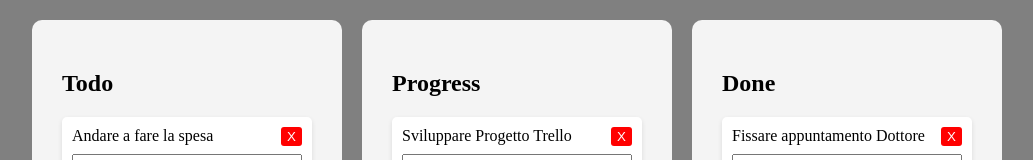
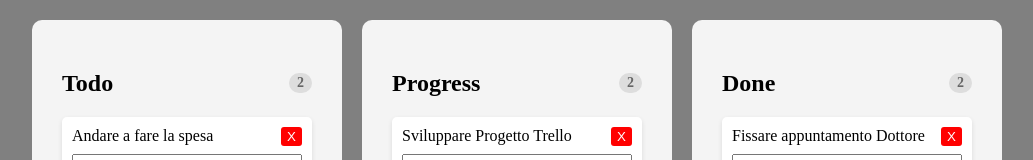
Before and after one commit to vincenzocrucitti04-hash/POSYTRON, a React (Vite) app in the folder Progetto_01_04/trello/: page / in a window 1280 px wide. Shown: the part 140-300 px from the top of the page, without its empty margins (123-1156 px from the left). Built offline with nearby package versions, Linux system fonts and the light colour scheme.

Commit message:
aggiungo affianco al titolo la lunghezza dell'array, ovvero per vedere quante task sono presenti nella colonna

```diff
--- a/Progetto_01_04/trello/src/components/Column.jsx
+++ b/Progetto_01_04/trello/src/components/Column.jsx
@@ -8,7 +8,18 @@ function Column({ title, tasks, id, onAdd, onDelete, onMove }) {
         width: "250px",
         borderRadius: "10px"
     }}>
-      <h2>{title}</h2>
+      <h2 style={{ display: "flex", justifyContent: "space-between", alignItems: "center" }}>
+        {title}
+        <span style={{
+          fontSize: "14px",
+          background: "#ddd",
+          padding: "2px 8px",
+          borderRadius: "10px",
+          color: "#666"
+        }}>
+          {tasks.length}
+        </span>
+      </h2>
 
       {tasks.map(task => (
         <Card
```
